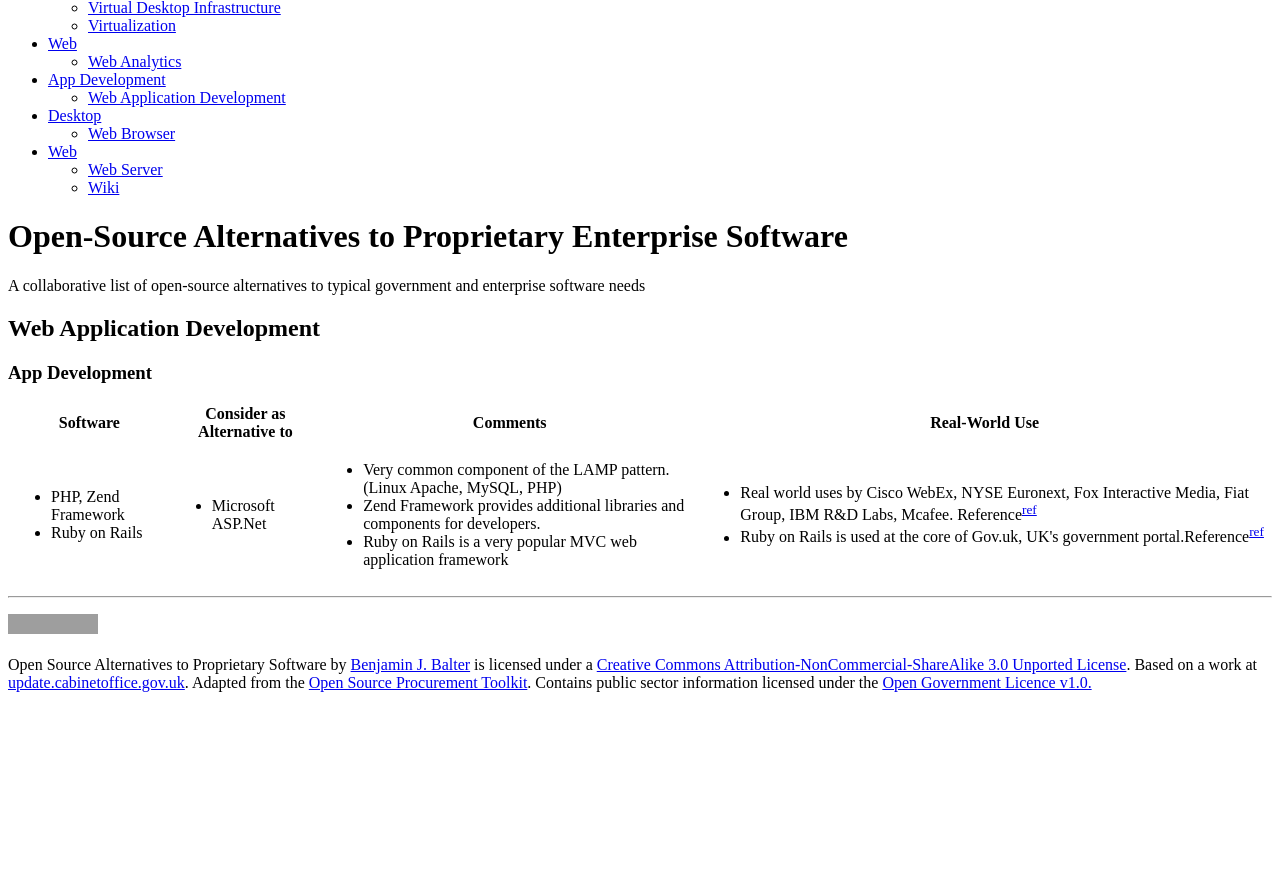
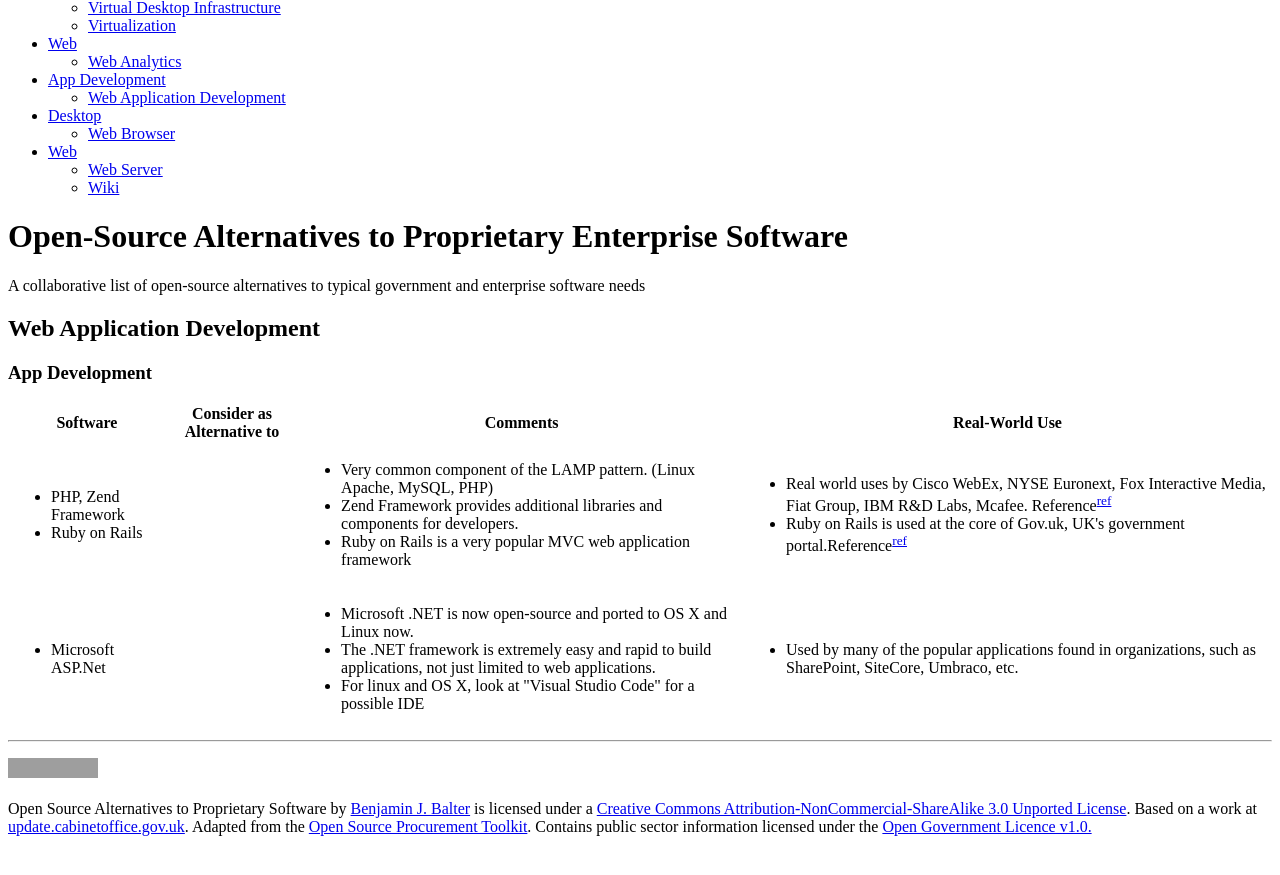
Before and after one commit to benbalter/open-source-alternatives, a Jekyll site: the page built from application-development/web-application-development.html, in a window 1280 px wide and 900 px high, scrolled down 1813 px. Shown: the top 875 px of the window. Built offline with Jekyll 4.4.1, drawn with Linux system fonts in a browser that asks for light colours; nearby versions of some CDN libraries; before the commit the page ends 2569 px from its top, so only the background shows below that; grey boxes are pictures that could not be loaded.

Commit message:
Update web-application-development.html
Updated this file as Microsoft.NET is now open source and is available on Linux and Mac OS X

```diff
--- a/application-development/web-application-development.html
+++ b/application-development/web-application-development.html
@@ -37,3 +38,28 @@
         </ul>
     </td>
 </tr>
+
+<tr>
+    <td>
+        <ul>
+            <li>Microsoft ASP.Net</li>
+        </ul>
+    </td>
+    <td>
+        <ul>
+
+        </ul>
+    </td>
+    <td>
+        <ul>
+            <li>Microsoft .NET is now open-source and ported to OS X and Linux now.</li>
+            <li>The .NET framework is extremely easy and rapid to build applications, not just limited to web applications.</li>
+            <li>For linux and OS X, look at "Visual Studio Code" for a possible IDE</li>
+        </ul>
+    </td>
+    <td>
+        <ul>
+            <li>Used by many of the popular applications found in organizations, such as SharePoint, SiteCore, Umbraco, etc.</li>
+        </ul>
+    </td>
+</tr>
```
Also changed, not shown: other parts of application-development/web-application-development.html (+2 -1 lines).
